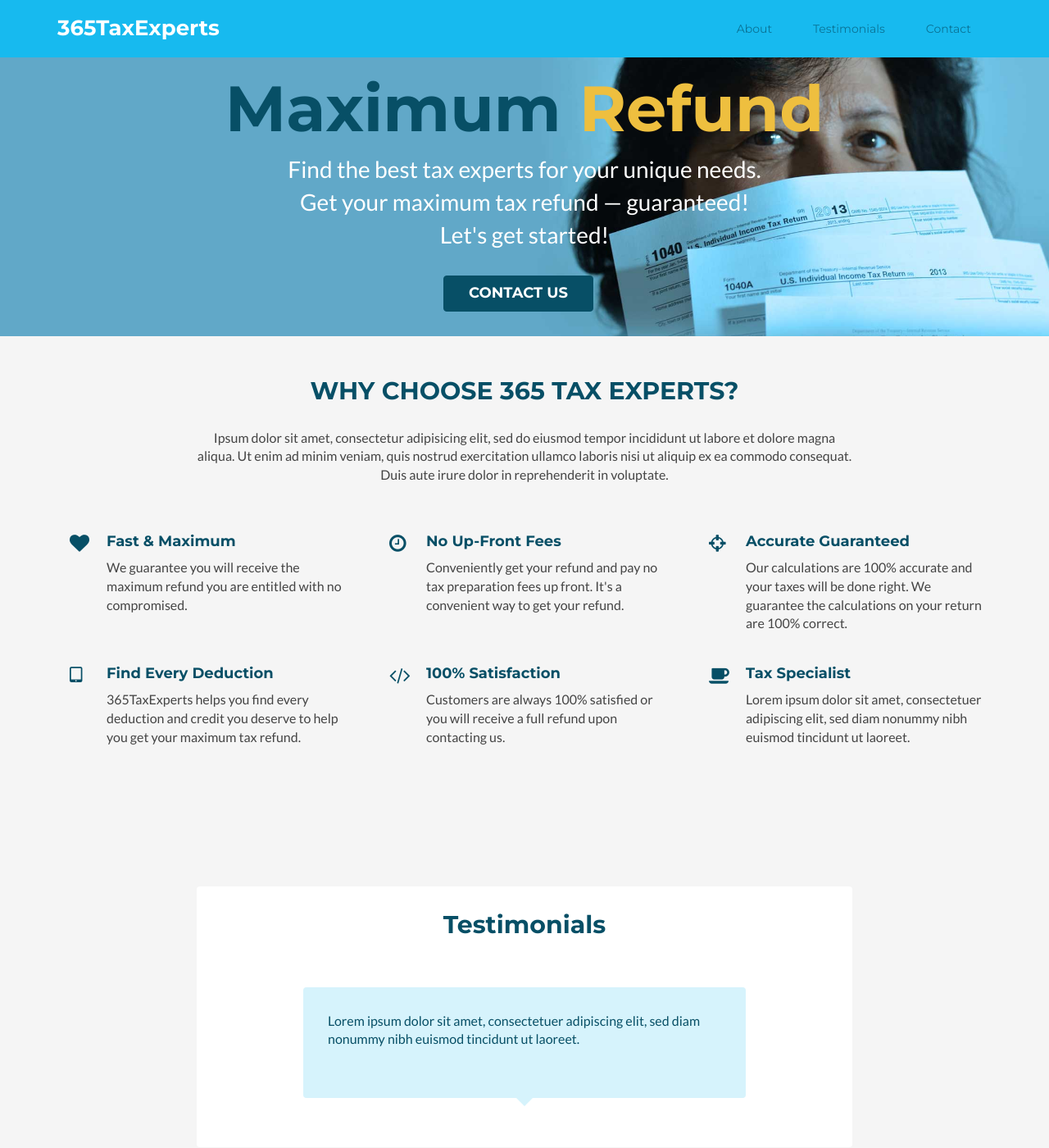
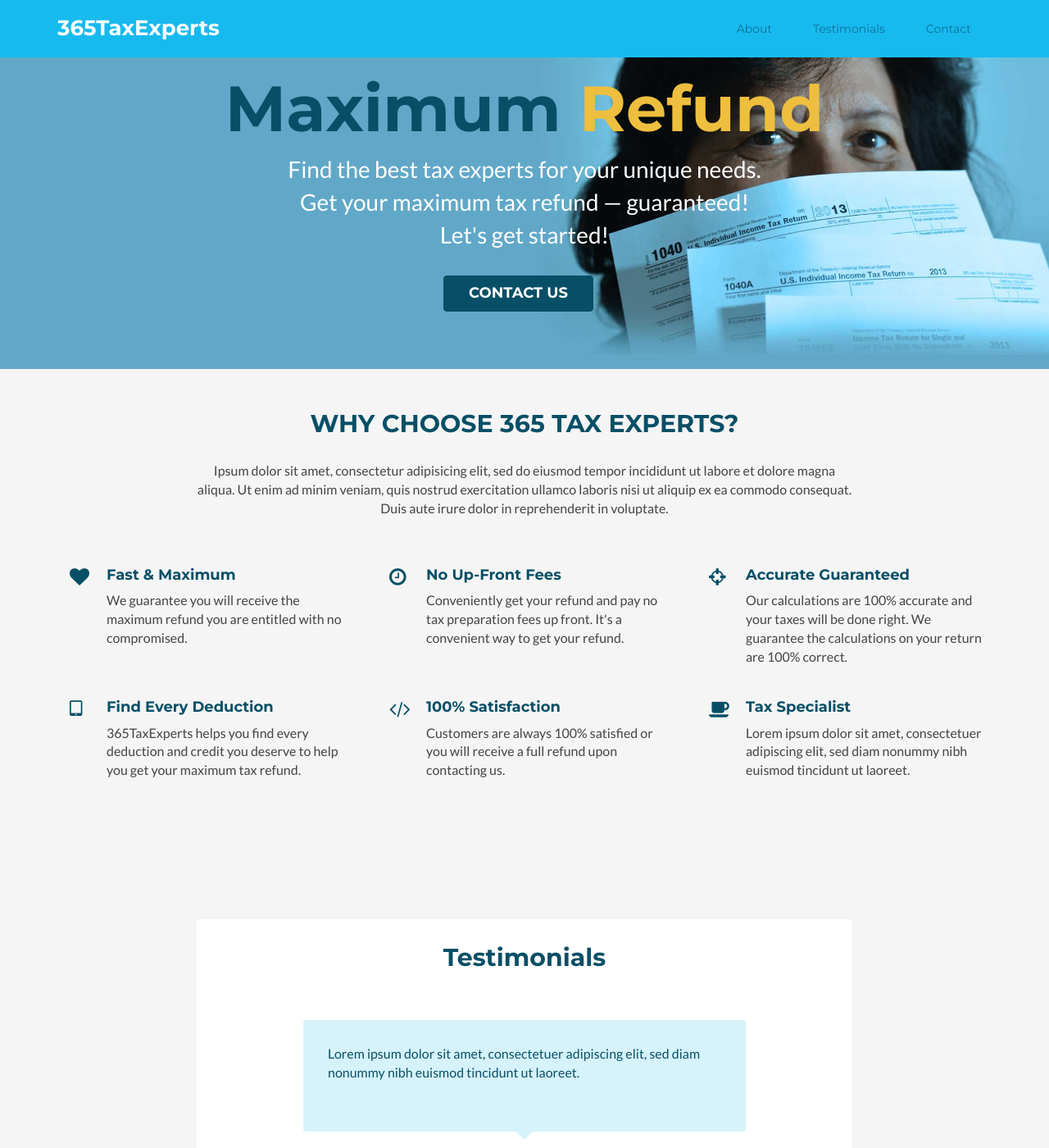
Before and after one commit to rdelphin/rdelphin.github.io, a Jekyll site: the page built from index.html, in a window 1280 px wide and 1400 px high. Shown: the whole window at 82% size. Built offline with Jekyll 4.4.1, drawn with Linux system fonts in a browser that asks for light colours.

Commit message:
add height to promo

```diff
--- a/public/css/styles.css
+++ b/public/css/styles.css
@@ -186,6 +186,7 @@ pre code {
   background: url(../images/365taxexperts-customer2-bg.jpg) center top no-repeat fixed;
   background-size: cover;
   color: #fff;
+  height: 450px
   /* padding-top: 150px; */
 }
 .promo .title {
```
